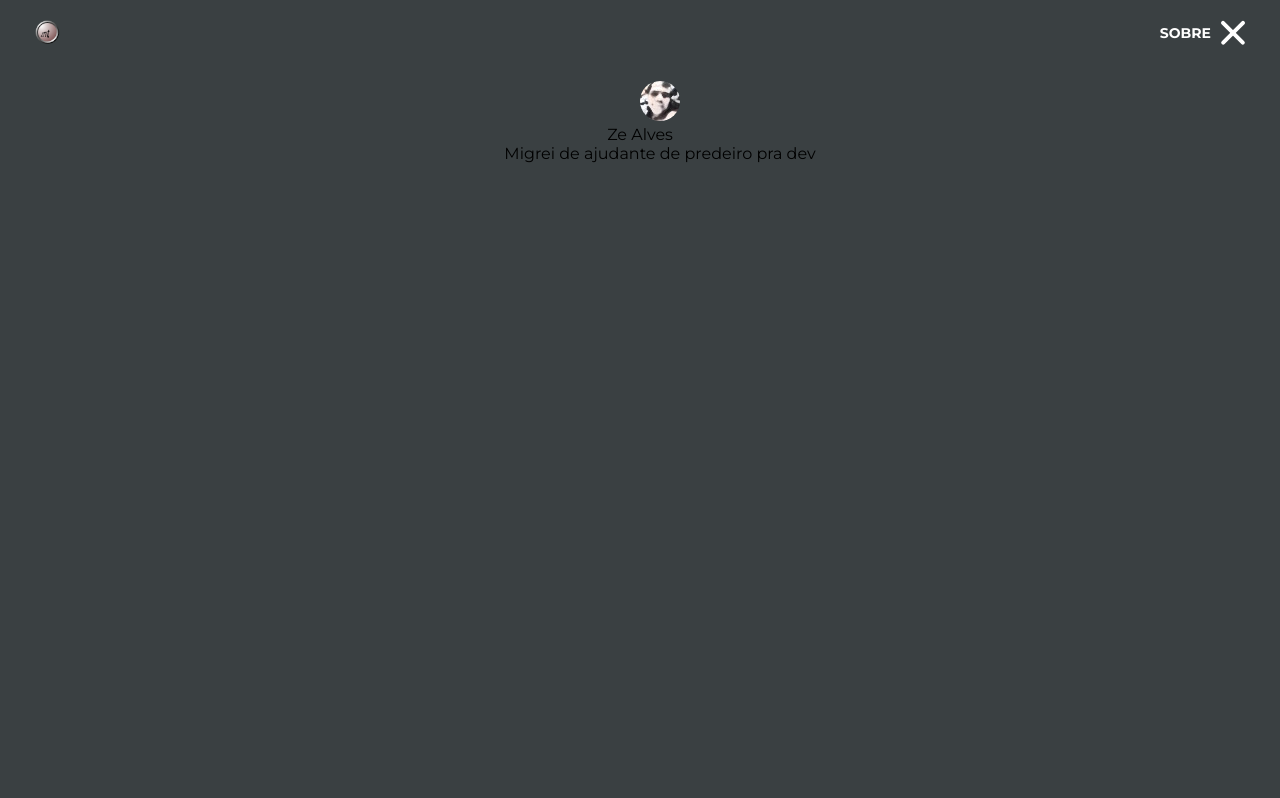
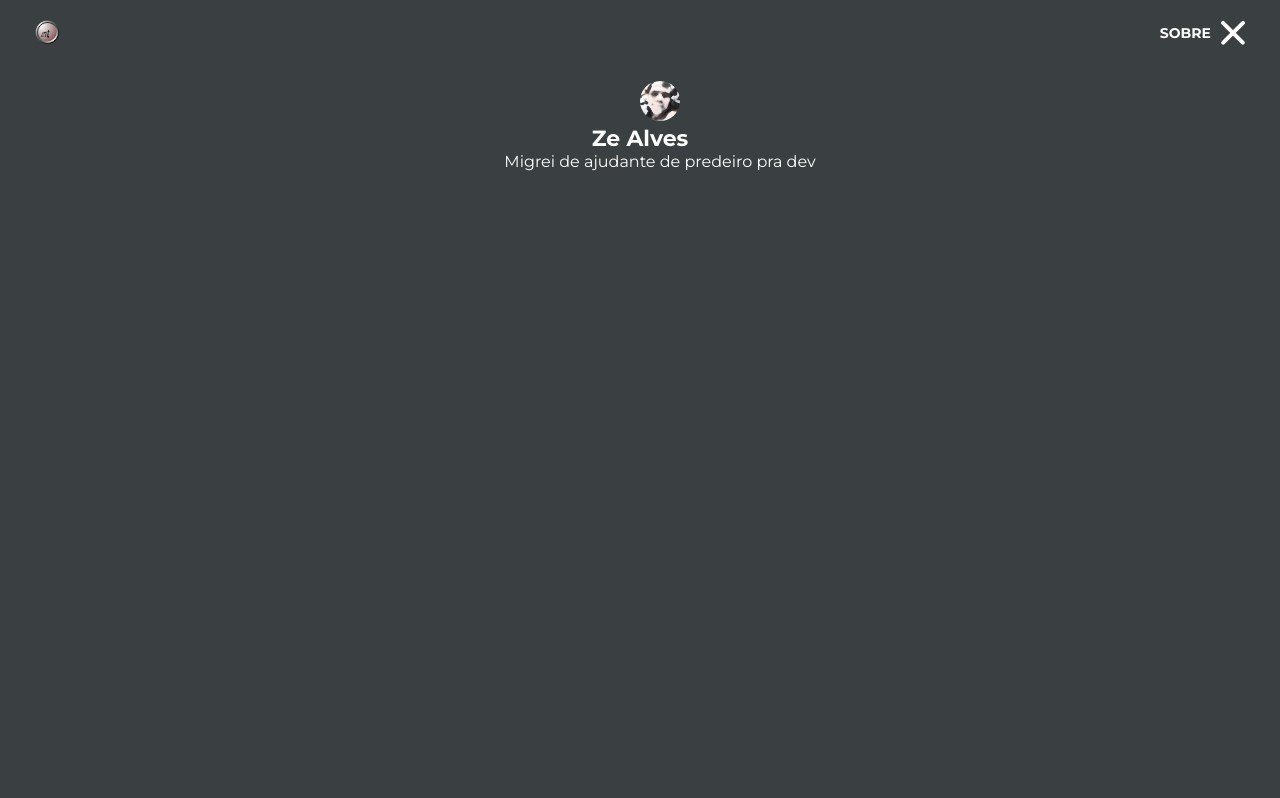
Before and after one commit to ze37/github, a React (Create React App) app in the folder JogoDaVelha/jogo-da-velha/: page / in a window 1280 px wide. Shown: the top 798 px of the page. Built offline with nearby package versions, Linux system fonts and the light colour scheme.

Commit message:
Criamos o CSS do profileUser

```diff
--- a/JogoDaVelha/jogo-da-velha/src/components/ProfileUser/index.js
+++ b/JogoDaVelha/jogo-da-velha/src/components/ProfileUser/index.js
@@ -1,13 +1,14 @@
 import React from "react";
+import "./style.css"
 import profile from "../../object/img/zeneto.jpg"
 import AvatarProfile from "../../object/AvatarProfile";
 const ProfileUser = ()=>(
-    <dl>
-        <dd>
+    <dl className="profile-user">
+        <dd className="avatar">
             <AvatarProfile src={profile} alt="Avatar do zeneto"/>
         </dd>
-            <dt>Ze Alves</dt>
-            <dd>Migrei de ajudante de predeiro pra dev</dd>
+            <dt className="title">Ze Alves</dt>
+            <dd className="description">Migrei de ajudante de predeiro pra dev</dd>
     </dl>
 )
 
--- /dev/null
+++ b/JogoDaVelha/jogo-da-velha/src/components/ProfileUser/style.css
@@ -0,0 +1,7 @@
+.profile-user{
+    color: var(--color-zero);
+}
+.profile-user > .title{
+    font-size: var(--size-big);
+    font-weight: bold;
+}
--- a/JogoDaVelha/jogo-da-velha/src/styles/settings/size.css
+++ b/JogoDaVelha/jogo-da-velha/src/styles/settings/size.css
@@ -1,3 +1,4 @@
 :root {
-    --size-small: 14px
+    --size-small: 14px;
+    --size-big: 22px;
 }
```
